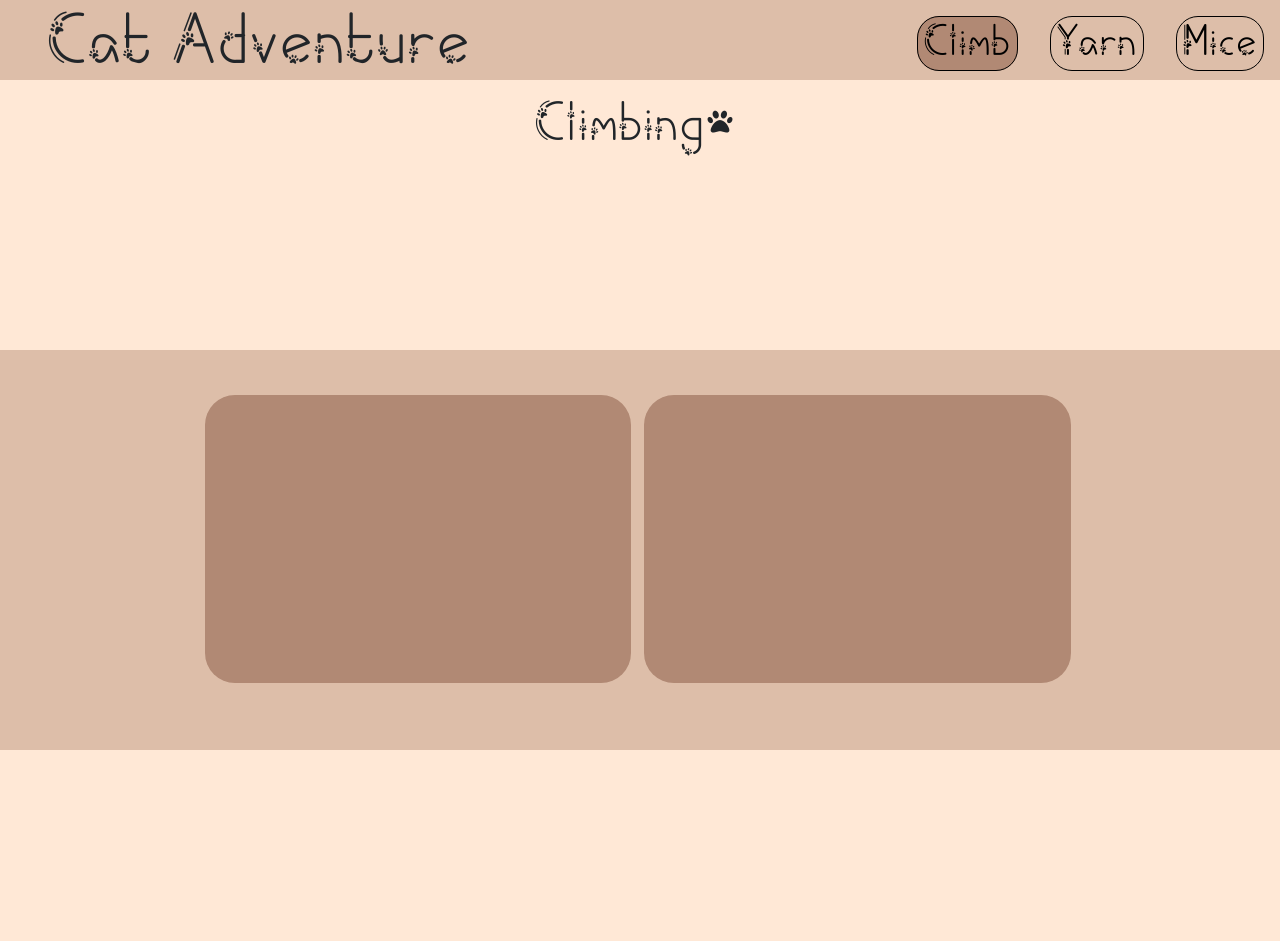
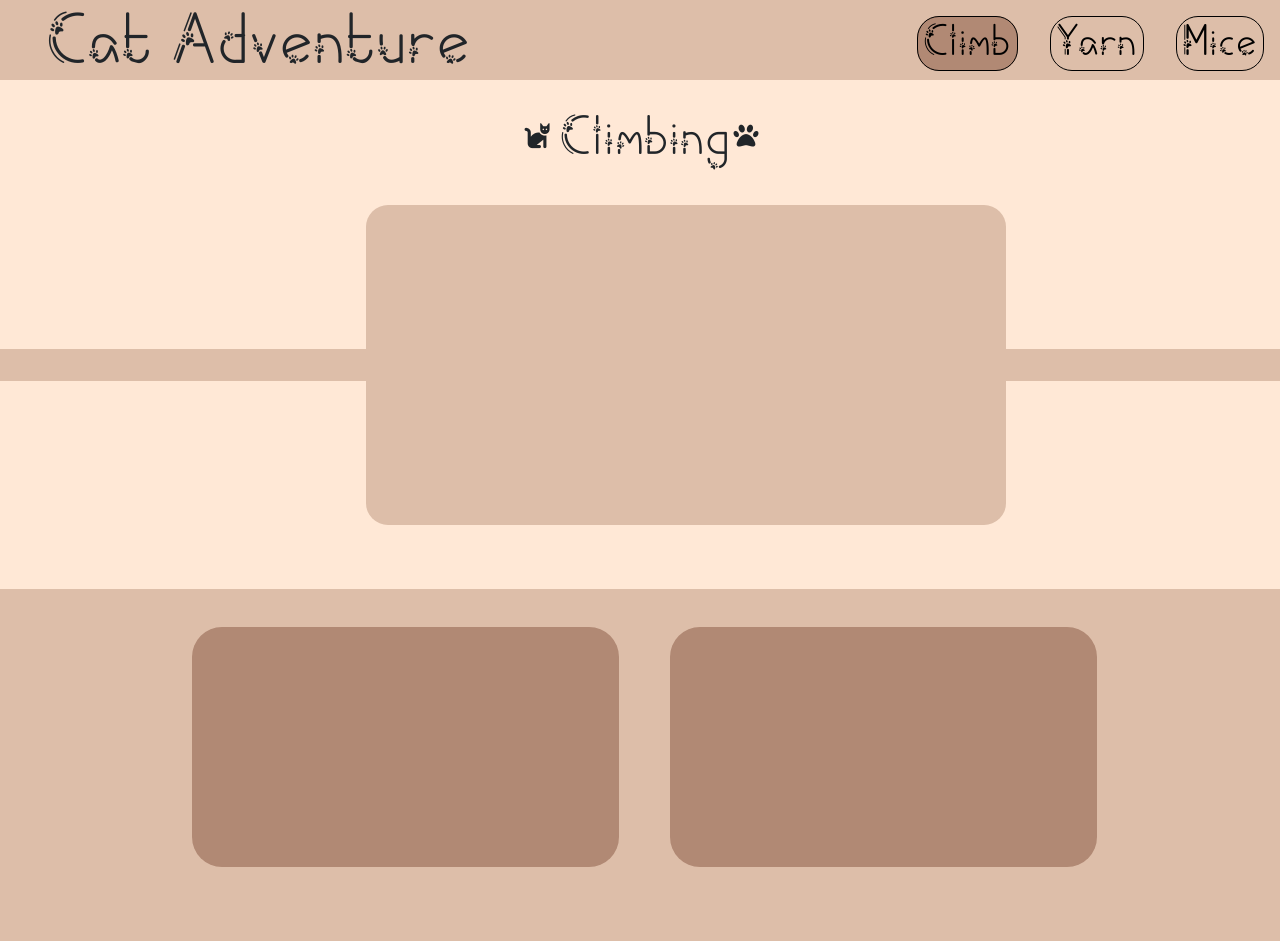
Before and after one commit to lindabrugmans/kittenadventures, a plain HTML site: page pages/climb/climb.html in a window 1280 px wide. Before the commit the page ends 800 px from the top, so only its background shows below. Drawn offline with nearby package versions, Linux system fonts and the light colour scheme.

Commit message:
design climb

```diff
--- a/pages/climb/climb.css
+++ b/pages/climb/climb.css
@@ -47,32 +47,56 @@ body {
 .intro {
     text-align: center;
     font-size: 50px;
+    margin-top: 30px;
 }
 
-.titlecon {
+.pawcon {
     scale: 0.5;
     margin-left: -25px;
 }
 
+.catcon{
+    scale: 0.5;
+    margin-right:-20px;
+}
 
 .backbox {
     background-color: #ddbea9;
-    height: 25rem;
+    height: 22rem;
+    margin-top: 4rem;
 }
 
 .dobox {
     background-color: #b18974;
-    margin-right: 1%;
-    margin-left: 16%;
-    margin-top: 1%;
-    height: 18rem;
+    margin-right: 2%;
+    margin-left: 15%;
+    margin-top: 3%;
+    height: 15rem;
     border-radius: 30px;
 }
 
 .dontbox {
     background-color: #b18974;
-    margin-right: 1%;
-    margin-top: 1%;
-    height: 18rem;
+    margin-left: 2%;
+    margin-top: 3%;
+    height: 15rem;
     border-radius: 30px;
 }
+
+.box {
+    background-color: #ddbea9;
+    height: 20rem;
+    border-radius: 22px;
+    width: 40rem;
+    margin-left: 26%;
+    margin-top: 25px;
+}
+
+.beam {
+    background-color: #ddbea9;
+    height: 2rem;
+    width: 100%;
+    z-index: -1;
+    position: absolute;
+    margin-top: -37rem;
+}
--- a/pages/climb/climb.html
+++ b/pages/climb/climb.html
@@ -24,27 +24,27 @@
     </ul>
 
     <div>
-        <h1 class="intro">Climbing
-            <i class="fa fa-paw titlecon"></i>
+        <h1 class="intro">
+            <i class="fa fa-cat catcon"></i>
+            Climbing
+            <i class="fa fa-paw pawcon"></i>
         </h1>
-        <div class="container-fluid backbox" style="margin-top:15%;">
+        <div class="container">
             <div class="row">
-                <div class="col" style="height:2rem;">
-                    <!-- intro -->
+                <div class="col-4 box">
+
                 </div>
             </div>
-
-
+        </div>
+        <div class="container-fluid backbox">
             <div class="row">
-                <div class="col col-4 dobox">
-                    <!-- do's -->
-                </div>
-                <div class="col col-4 dontbox"></div>
-                <!-- don'ts -->
+                <div class="col-4 dobox"></div>
+                <div class="col-4 dontbox"></div>
             </div>
         </div>
+
+        <div class="beam"></div>
     </div>
-
 
     <!-- <div class="container-fluid" style="background-color:#b18974; height:18rem;">
         <h1>Do's 'n Don'ts</h1>
```
